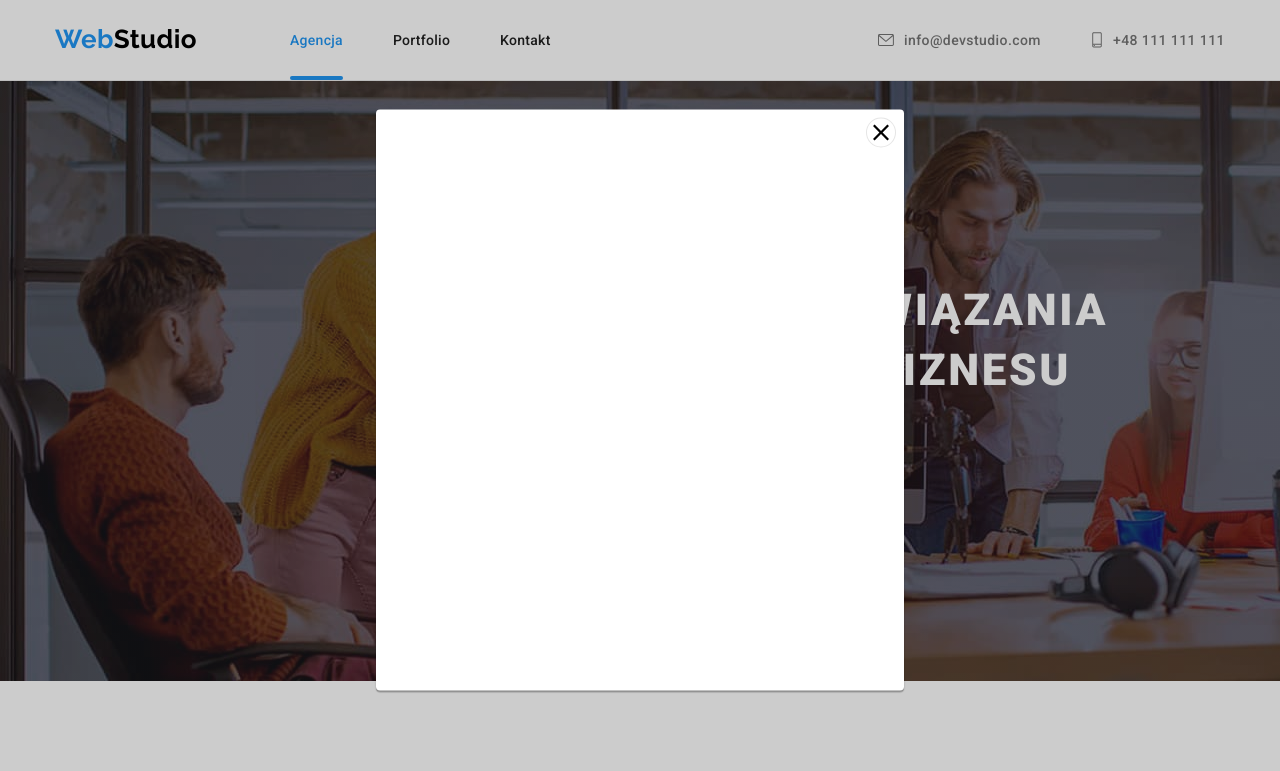
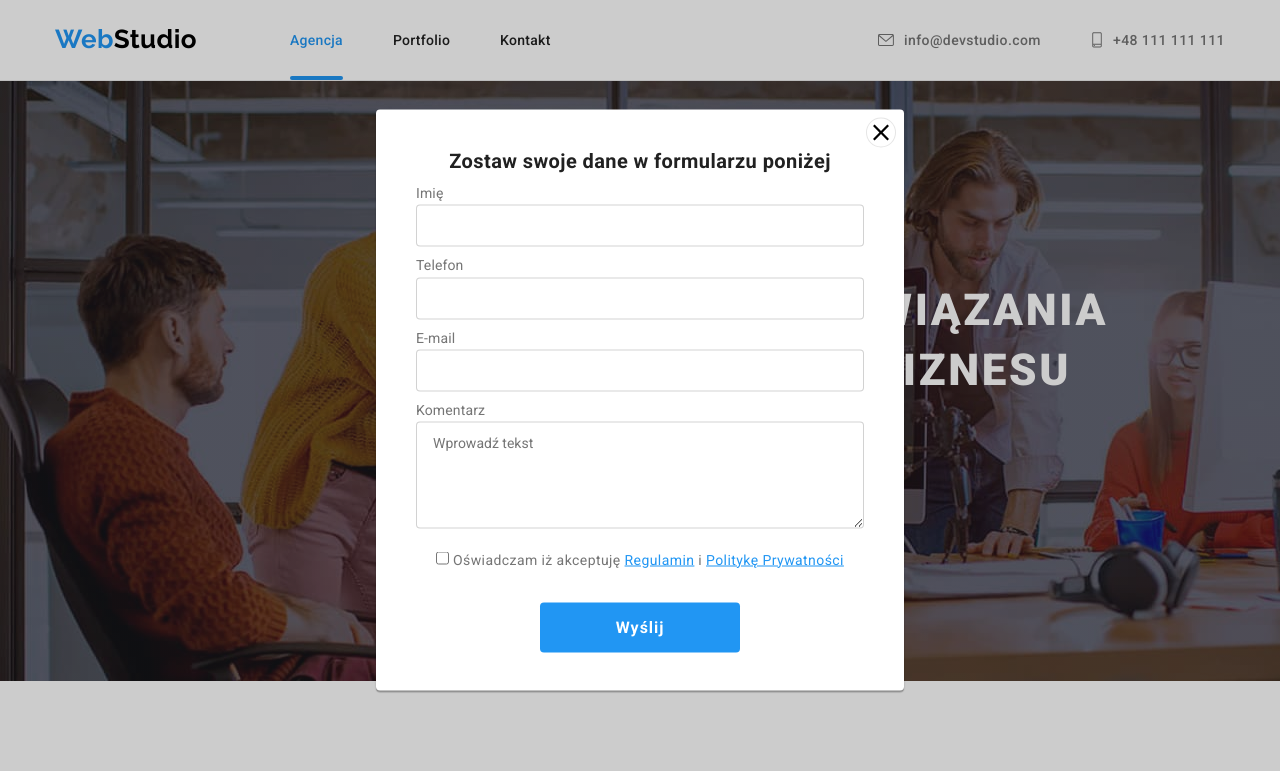
Before and after one commit to KJachimstal/goit-markup-hw-06, a website: page index.html in a window 1280 px wide. Both pictures are taken after a click on the button "Zamów usługe". Shown: the top 771 px of the page. Drawn offline with nearby package versions, Linux system fonts and the light colour scheme.

Commit message:
Added styles for modal

```diff
--- a/css/styles.css
+++ b/css/styles.css
@@ -354,14 +354,22 @@ body {
     box-shadow: 0px 1px 3px rgba(0, 0, 0, 0.12), 0px 1px 1px rgba(0, 0, 0, 0.14), 0px 2px 1px rgba(0, 0, 0, 0.2);
     border-radius: 4px;
     z-index: 11;
+
+}
+
+.modal-container {
+    position: relative;
+    width: 100%;
+    padding: 0;
 }
 
 .modal-close {
+    position: absolute;
+    right: 8px;
+    top: 8px;
     display: flex;
     justify-content: center;
     align-items: center;
-    float: right;
-    margin: 8px 8px 0 0;
     width: 30px;
     height: 30px;
     background: var(--whiteColor);
@@ -381,9 +389,78 @@ body {
 }
 
 .is-hidden {
-    /* opacity: 0; */
+    opacity: 0;
     visibility: hidden;
     pointer-events: none;
+}
+
+.modal-contact {
+    display: flex;
+    flex-direction: column;
+    padding: 40px;
+}
+
+.modal-contact p {
+    font-weight: 700;
+    font-size: 20px;
+    line-height: 1.15;
+    text-align: center;
+    color: var(--secondaryPageColor);
+    margin-bottom: 12px;
+}
+
+.modal-contact label[for="reg"] {
+    line-height: 1.71;
+    letter-spacing: 0.03em;
+    color: var(--contactColor);
+    text-align: center;
+    margin-bottom: 30px;
+}
+
+.modal-contact input[type="checkbox"] {
+    border: 1px solid #212121;
+    border-radius: 0rem;
+}
+
+.modal-contact a {
+    color: var(--mainPageColor);
+    text-decoration: underline;
+}
+
+.modal-contact button {
+    font-weight: 700;
+    font-size: 16px;
+    line-height: 1.87;
+    letter-spacing: 0.06em;
+    width: 200px;
+    height: 50px;
+    margin: 0 auto;
+    background-color: var(--mainPageColor);
+    color: #FFFFFF;
+}
+
+.contact-form-group {
+    display: flex;
+    flex-direction: column;
+}
+
+.contact-form-group label {
+    line-height: 1.16;
+    letter-spacing: 0.01em;
+    color: var(--contactColor);
+    margin-bottom: 4px;
+}
+
+.contact-form-group input,
+.contact-form-group textarea {
+    margin-bottom: 10px;
+    padding: 12px 16px;
+    border: 1px solid rgba(33, 33, 33, 0.2);
+    border-radius: 4px;
+}
+
+.contact-form-group textarea[name="comment"] {
+    margin-bottom: 20px;
 }
 
 /*-------------------------------------- DESCRIPTION STLES --------------------------------------*/
--- a/index.html
+++ b/index.html
@@ -761,11 +761,46 @@
         </footer>
         <div class="backdrop is-hidden" data-modal>
             <div class="modal">
-                <button type="button" class="modal-close" data-modal-close>
-                    <svg width="18" height="18" alt="close icon">
-                        <use href="./images/icons.svg#icon-close"></use>
-                    </svg>
-                </button>
+                <div class="modal-container">
+                    <button type="button" class="modal-close" data-modal-close>
+                        <svg width="18" height="18" alt="close icon">
+                            <use href="./images/icons.svg#icon-close"></use>
+                        </svg>
+                    </button>
+                    <form name="contact-form" class="modal-contact">
+                        <p>Zostaw swoje dane w formularzu poniżej</p>
+                        <div class="contact-form-group" role="group">
+                            <label for="name"> Imię </label>
+                            <input name="name" type="text" id="name" required />
+                            <label for="phone"> Telefon </label>
+                            <input name="phone" type="tel" id="phone" required />
+                            <label for="email"> E-mail </label>
+                            <input
+                                name="email"
+                                type="email"
+                                id="email"
+                                pattern="[a-z0-9._%+-]+@[a-z0-9.-]+\.[a-z]{2,4}$"
+                                required
+                            />
+                            <label for="comment"> Komentarz </label>
+                            <textarea
+                                name="comment"
+                                type="text"
+                                id="comment"
+                                rows="5"
+                                placeholder="Wprowadź tekst"
+                            ></textarea>
+                        </div>
+                        <label for="reg">
+                            <input name="reg" type="checkbox" id="reg" required />
+                            Oświadczam iż akceptuję
+                            <a href="#">Regulamin</a>
+                            i
+                            <a href="#">Politykę Prywatności</a>
+                        </label>
+                        <button type="submit">Wyślij</button>
+                    </form>
+                </div>
             </div>
         </div>
         <script src="./js/modal.js"></script>
```
